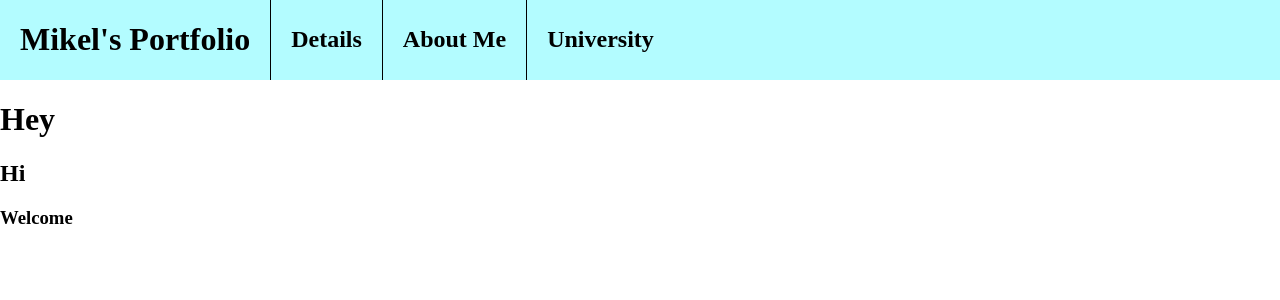
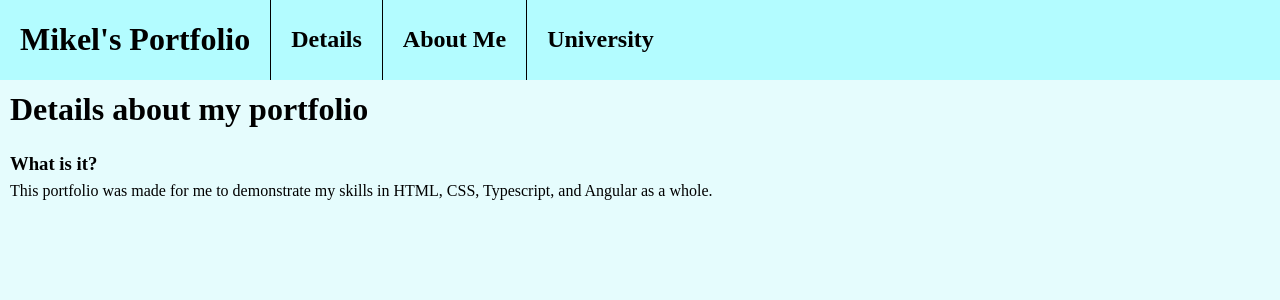
Before and after one commit to mgo738/dev-rotation-webapp, an Angular app in the folder dev-rotation-webapp/: page /details in a window 1280 px wide. Shown: the top 300 px of the page. Built offline with nearby package versions, Linux system fonts and the light colour scheme.

Commit message:
Small layout and UI changes

```diff
--- a/dev-rotation-webapp/src/app/about-me/about-me.component.html
+++ b/dev-rotation-webapp/src/app/about-me/about-me.component.html
@@ -1 +1 @@
-<p>about-me works!</p>
+<h1>About me!</h1>
--- a/dev-rotation-webapp/src/app/about-me/about-me.component.scss
+++ b/dev-rotation-webapp/src/app/about-me/about-me.component.scss
@@ -0,0 +1,8 @@
+*{
+  margin-left: 10px;
+  line-height: 0.5;
+}
+
+h1{
+  padding-bottom: 20px;
+}
--- a/dev-rotation-webapp/src/app/app.component.scss
+++ b/dev-rotation-webapp/src/app/app.component.scss
@@ -19,5 +19,5 @@
 }
 
 .top-bar button:hover{
-  background-color: #9edbdd;
+  background-color: #a7e4e6;
 }
--- a/dev-rotation-webapp/src/app/details-page/details-page.component.html
+++ b/dev-rotation-webapp/src/app/details-page/details-page.component.html
@@ -1,3 +1,3 @@
-<h1>Hey</h1>
-<h2>Hi</h2>
-<h3>Welcome</h3>
+<h1>Details about my portfolio</h1>
+<h3>What is it?</h3>
+<p>This portfolio was made for me to demonstrate my skills in HTML, CSS, Typescript, and Angular as a whole.</p>
--- a/dev-rotation-webapp/src/app/details-page/details-page.component.scss
+++ b/dev-rotation-webapp/src/app/details-page/details-page.component.scss
@@ -0,0 +1,8 @@
+*{
+  margin-left: 10px;
+  line-height: 0.5;
+}
+
+h1{
+  padding-bottom: 20px;
+}
--- a/dev-rotation-webapp/src/app/university/university.component.html
+++ b/dev-rotation-webapp/src/app/university/university.component.html
@@ -1 +1,2 @@
-<p>university works!</p>
+<h1>University</h1>
+<h3>What am I currently doing?</h3>
--- a/dev-rotation-webapp/src/app/university/university.component.scss
+++ b/dev-rotation-webapp/src/app/university/university.component.scss
@@ -0,0 +1,8 @@
+*{
+  margin-left: 10px;
+  line-height: 0.5;
+}
+
+h1{
+  padding-bottom: 20px;
+}
--- a/dev-rotation-webapp/src/styles.scss
+++ b/dev-rotation-webapp/src/styles.scss
@@ -1,4 +1,5 @@
 body{
   margin: 0;
   padding: 0;
+  background-color: #e5fcfd;
 }
```
